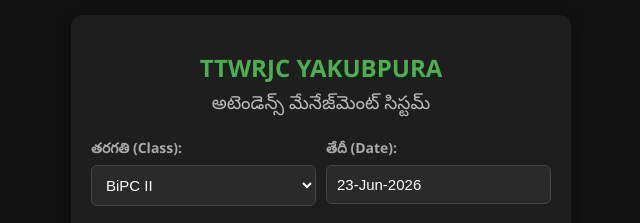
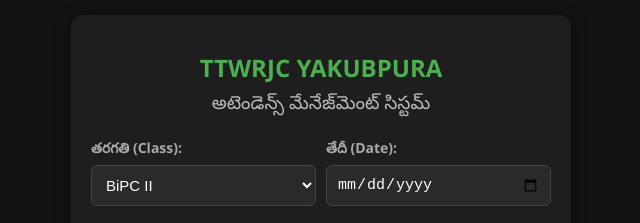
Before and after one commit to Vishnukumaralloju/Yakubpura-Attendance-2026-27, a plain HTML site: page index.html in a window 1280 px wide. Shown: the top 223 px of the page, 319-959 px from the left. Drawn offline with Linux system fonts and the light colour scheme; no server answers.

Commit message:
Update index.html

```diff
--- a/index.html
+++ b/index.html
@@ -12,7 +12,7 @@
         .form-group { margin-bottom: 15px; display: flex; gap: 10px; }
         .form-control { flex: 1; display: flex; flex-direction: column; }
         label { margin-bottom: 5px; font-weight: bold; color: #aaa; font-size: 14px; }
-        select, input { padding: 10px; border-radius: 6px; border: 1px solid #444; background-color: #2a2a2a; color: #fff; font-size: 15px; }
+        select, input { padding: 10px; border-radius: 6px; border: 1px solid #444; background-color: #2a2a2a; color: #fff; font-size: 15px; box-sizing: border-box; }
 
         .student-list { margin-top: 20px; max-height: 400px; overflow-y: auto; border: 1px solid #333; padding: 10px; border-radius: 6px; background: #151515; }
         .student-item { display: flex; align-items: center; justify-content: space-between; padding: 10px; border-bottom: 1px solid #2a2a2a; }
@@ -20,7 +20,6 @@
         .student-info { display: flex; gap: 15px; font-size: 15px; }
         .roll-no { color: #4caf50; font-weight: bold; width: 25px; }
 
-        /* Checkbox Big Size */
         input[type="checkbox"] { width: 22px; height: 22px; cursor: pointer; accent-color: #4caf50; }
 
         button { width: 100%; padding: 12px; border-radius: 6px; border: none; background-color: #4caf50; color: white; font-size: 16px; font-weight: bold; cursor: pointer; margin-top: 20px; transition: 0.3s; }
@@ -45,14 +44,13 @@
         </div>
         <div class="form-control">
             <label>తేదీ (Date):</label>
-            <input type="text" id="attendanceDate" value="23-Jun-2026">
+            <input type="date" id="attendanceDate">
         </div>
     </div>
 
     <div id="loading" style="display:none;">విద్యార్థుల లిస్ట్ లోడ్ అవుతోంది...</div>
 
-    <div class="student-list" id="studentContainer">
-        </div>
+    <div class="student-list" id="studentContainer"></div>
 
     <button onclick="submitAllAttendance()">సబ్మిట్ చేయి (Submit Attendance)</button>
     <p id="msg"></p>
```
